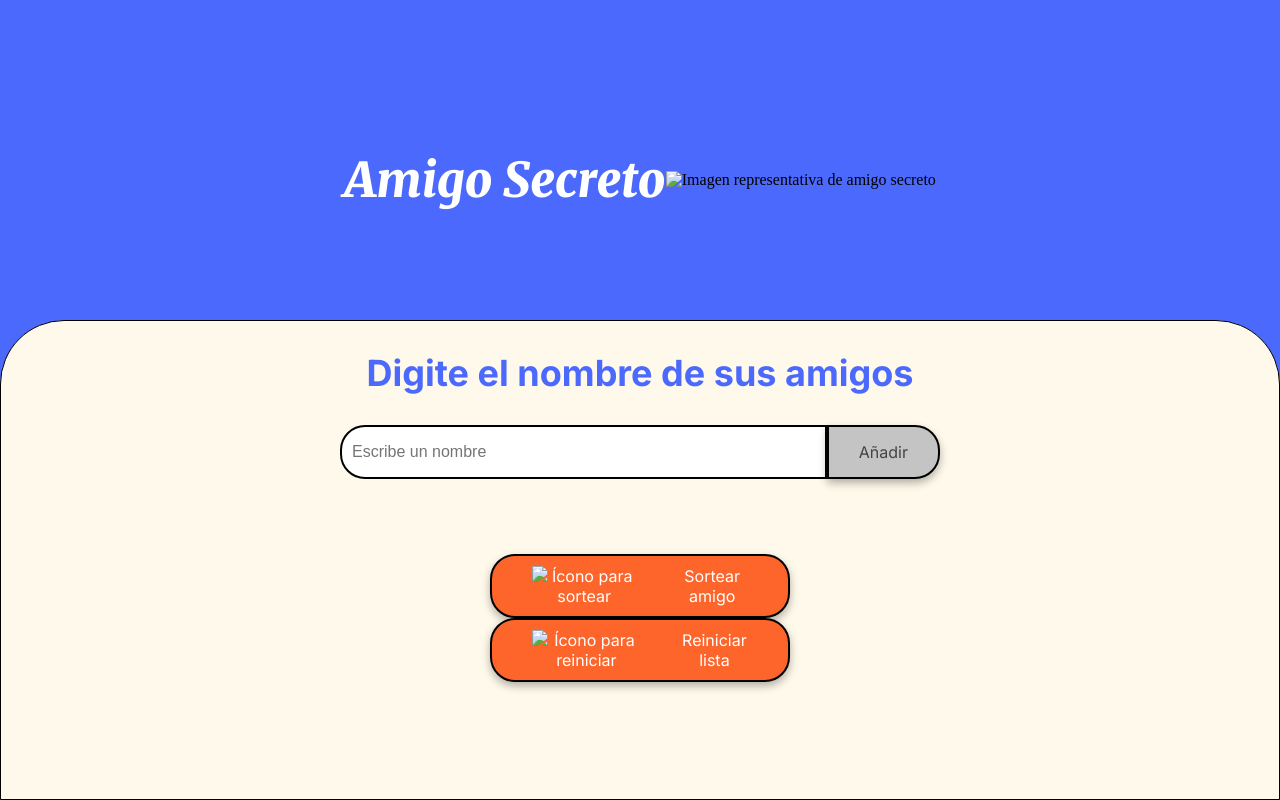
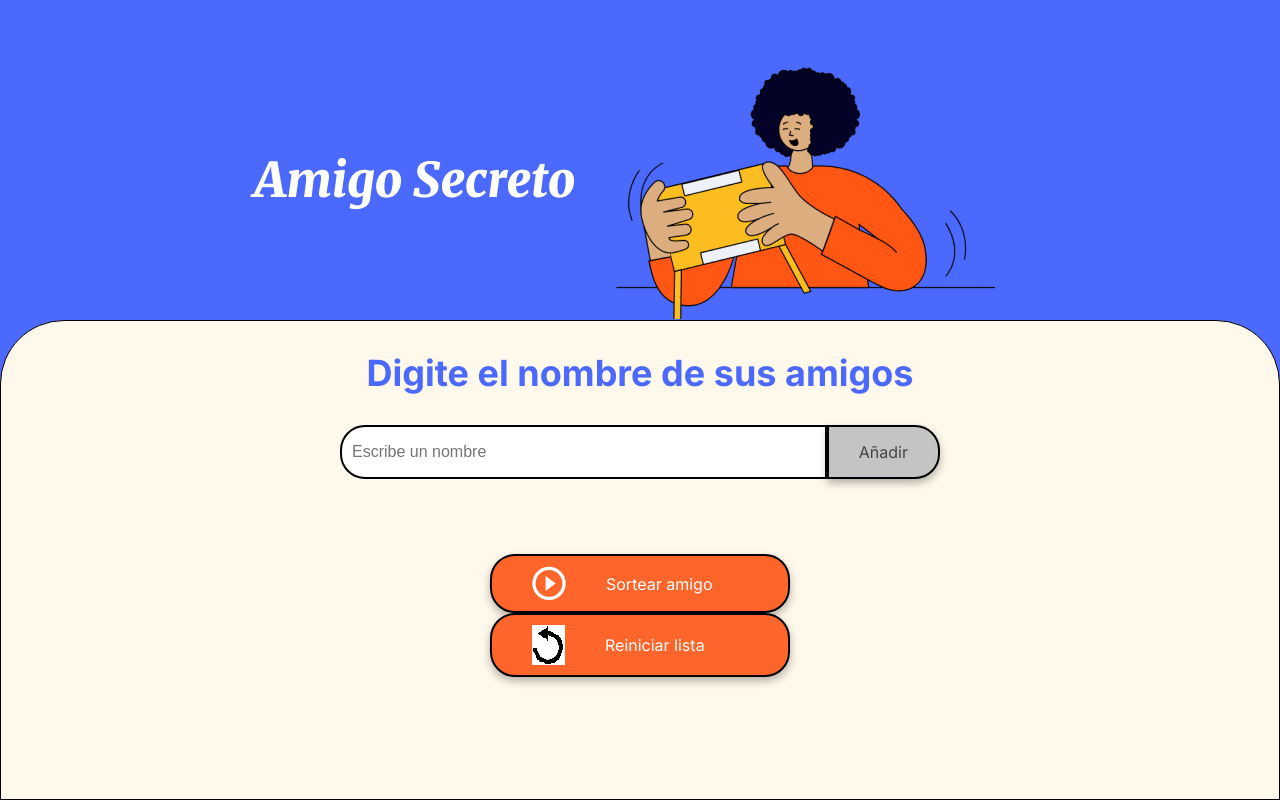
Before and after one commit to JossEs28/amigo-secreto, a plain HTML site: page index.html in a window 1280 px wide. Drawn offline with Linux system fonts and the light colour scheme.

Commit message:
Update index.html

```diff
--- a/index.html
+++ b/index.html
@@ -14,7 +14,7 @@
     <main class="main-content">
         <header class="header-banner">
             <h1 class="main-title">Amigo Secreto</h1>
-            <img src="assets/amigo-secreto.png" alt="Imagen representativa de amigo secreto">
+            <img src="amigo-secreto.png" alt="Imagen representativa de amigo secreto">
         </header>
 
         <section class="input-section">
@@ -30,12 +30,12 @@
 
             <div class="button-container">
                 <button class="button-draw" onclick="sortearAmigo()" aria-label="Sortear amigo secreto">
-                    <img src="assets/play_circle_outline.png" alt="Ícono para sortear">
+                    <img src="play_circle_outline.png" alt="Ícono para sortear">
                     Sortear amigo
                 </button>
 
                 <button class="button-reset" onclick="reiniciarLista()" aria-label="Reiniciar lista">
-                    <img src="assets/restart_alt.png" alt="Ícono para reiniciar">
+                    <img src="restart_alt.png" alt="Ícono para reiniciar">
                     Reiniciar lista
                 </button>
             </div>
```
